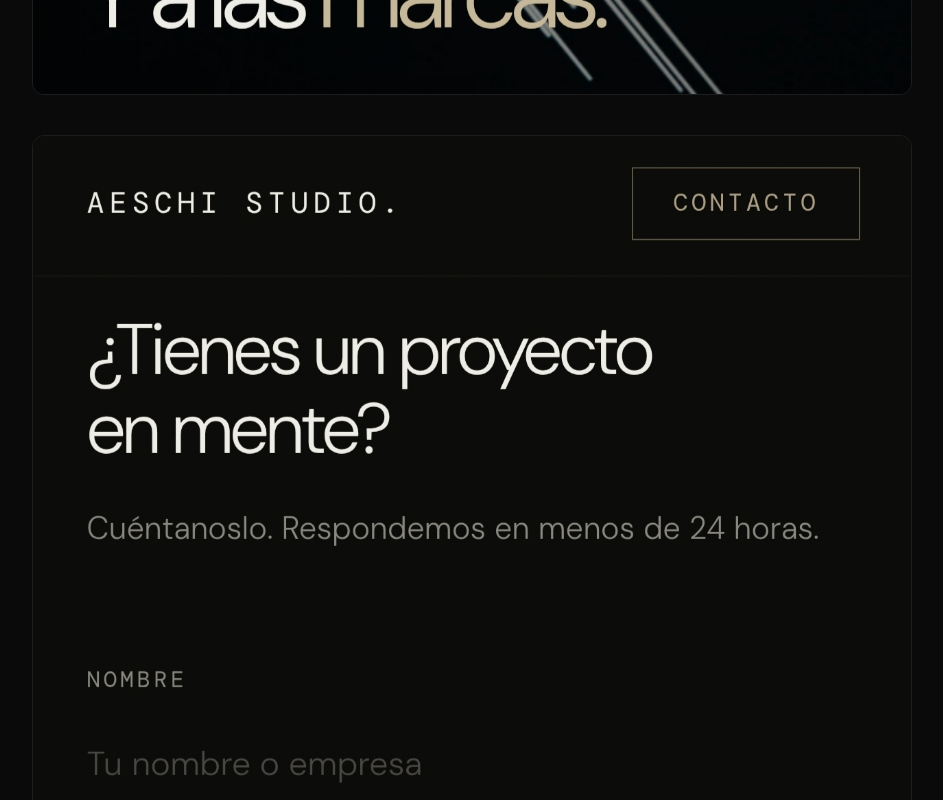
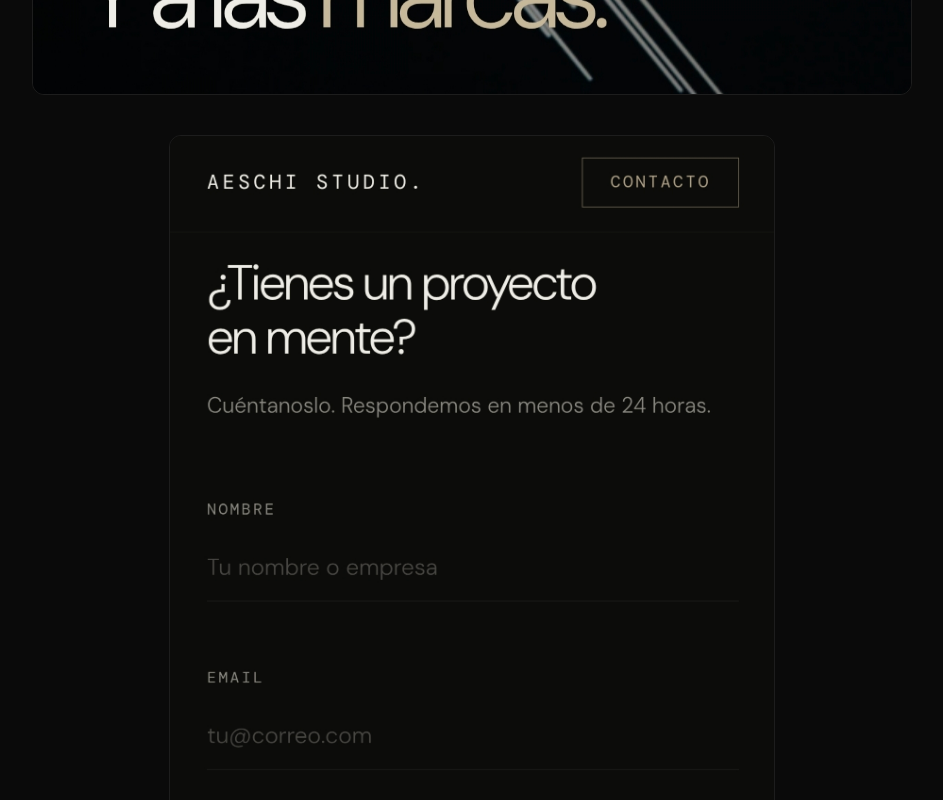
Before and after one commit to AlbertoGF86/https-albertogf86.github.io, a plain HTML site: page index.html in a window 1280 px wide. Shown: the part 3000-3800 px from the top of the page, without its empty margins (168-1111 px from the left). Drawn offline with Linux system fonts and the light colour scheme.

Commit message:
Update index.html

```diff
--- a/index.html
+++ b/index.html
@@ -381,7 +381,7 @@
 <img
   src="images/02-contact-form.jpg"
   alt="Contact Form"
-  class="project-image medium center"
+  class="project-image small center"
 />
 
 <img
```
